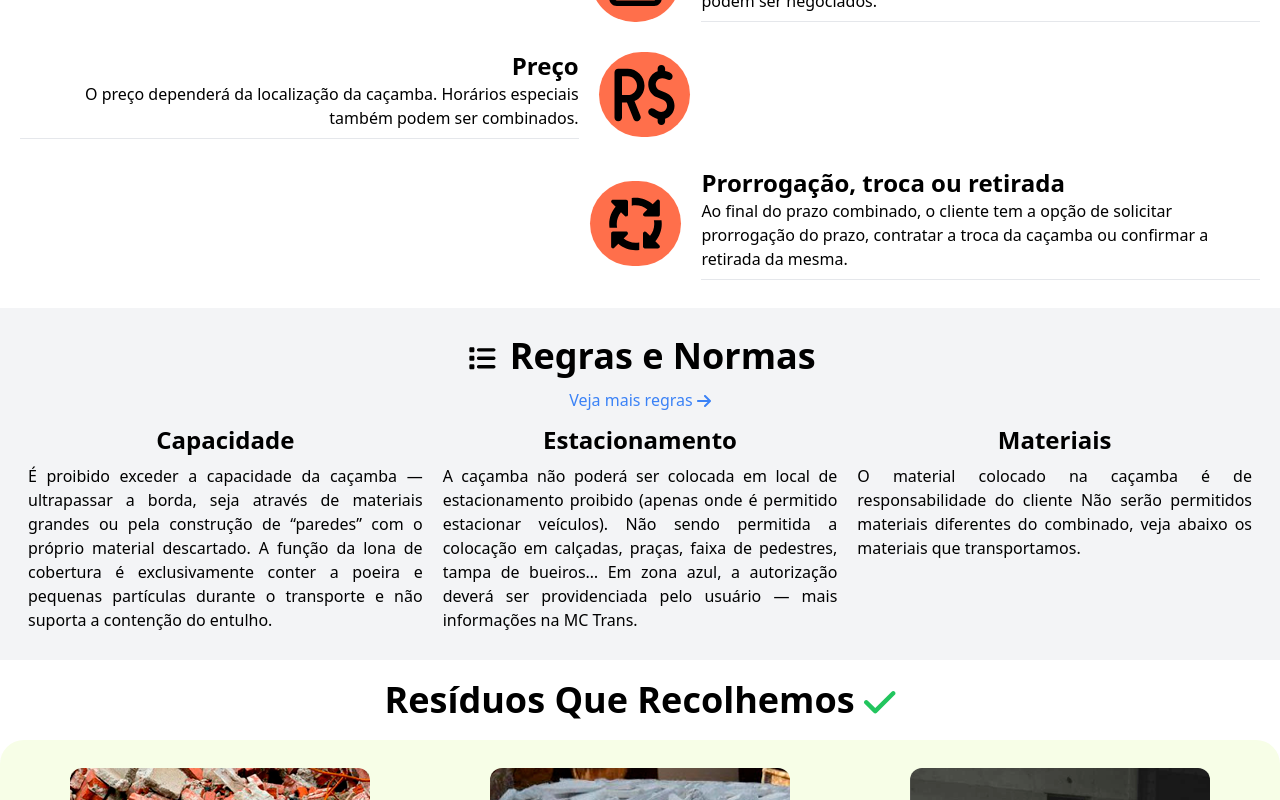
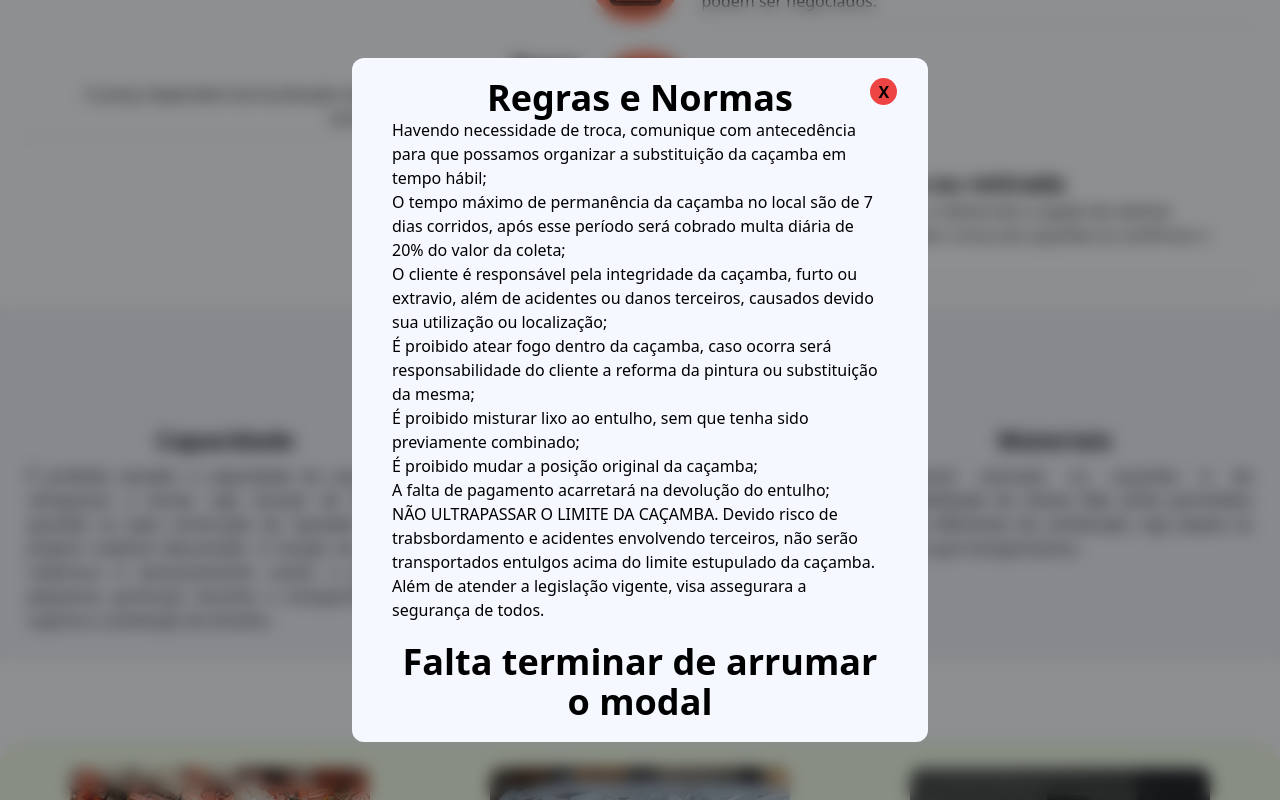
Before and after one commit to Durvaldo/Locamar, a Next.js app: page /cacamba in a window 1280 px wide. Both pictures are taken after a click on the element "Veja mais regras". Shown: the part 866-1666 px from the top of the page. Built offline with nearby package versions, Linux system fonts and the light colour scheme.

Commit message:
Criação do modal da pagina das caçambas

```diff
--- a/src/components/main_pages/CacambaMainPage.js
+++ b/src/components/main_pages/CacambaMainPage.js
@@ -1,7 +1,8 @@
 import { faCalendar } from "@fortawesome/free-regular-svg-icons";
-import { fa7, faArrowRight, faArrowsSpin, faBan, faBrazilianRealSign, faCheck, faDumpster, faList } from "@fortawesome/free-solid-svg-icons";
+import { fa7, faArrowsSpin, faBan, faBrazilianRealSign, faCheck, faDumpster, faList } from "@fortawesome/free-solid-svg-icons";
 import { FontAwesomeIcon } from "@fortawesome/react-fontawesome";
 import MainForm from "../patterns/MainForm";
+import MaisRegras from "../patterns/MaisRegras";
 
 const CacambaMainPage = ({className}) => {
 
@@ -79,7 +80,7 @@ const CacambaMainPage = ({className}) => {
                 <div className="container">
                     <div className="flex flex-col items-center">
                         <h1><FontAwesomeIcon className="scale-75" icon={faList} transform="down-1"/> Regras e Normas</h1>
-                        <p className="text-blue-500 cursor-pointer mt-3 hover:text-blue-700">Veja mais regras <FontAwesomeIcon icon={faArrowRight} transform="down-1"/></p>
+                        <MaisRegras/>
                     </div>
                     <div className="grid grid-cols-1 md:grid-cols-3 gap-5 mt-3">
                         <div>
@@ -162,8 +163,8 @@ const CacambaMainPage = ({className}) => {
             </section>
             <section className="container">
                 <div className="grid grid-cols-1 sm:grid-cols-2 gap-5">
-                    <div className="bg-locamar-secundary m-0 px-[50%] pt-3 pb-[90%] rounded-xl relative">
-                        <img className="object-cover absolute top-[2%] left-[2%] w-[96%] h-[96%]" src="/images/cacamba/cacambas-novas.jpeg" alt="caçambas cheias" />
+                    <div className="bg-locamar-secundary p-3 rounded-xl">
+                        <img className="object-cover h-full" src="/images/cacamba/cacambas-novas.jpeg" alt="caçambas cheias" />
                     </div>
                     <MainForm/>
                 </div>
--- /dev/null
+++ b/src/components/patterns/MaisRegras.js
@@ -0,0 +1,35 @@
+import { faArrowRight } from "@fortawesome/free-solid-svg-icons";
+import { FontAwesomeIcon } from "@fortawesome/react-fontawesome";
+import React from "react";
+
+export default function MaisRegras() {
+
+    const [formVisivel, setFormVisivel] = React.useState(false)
+
+    return (
+        <div className="relative">
+            <p className="text-blue-500 cursor-pointer mt-3 hover:text-blue-700 text-center bg-lime-200" onClick={() => setFormVisivel(true)}>Veja mais regras <FontAwesomeIcon icon={faArrowRight} transform="down-1"/></p>
+            {formVisivel
+                ? (<div className="fixed top-0 left-0 right-0 bg-[#1216197A] w-screen h-screen flex flex-col justify-center items-center backdrop-blur">
+                        <div className="max-w-xl bg-locamar-white relative py-5 px-10 rounded-xl">
+                            <div className="absolute bg-red-500 font-bold py-[0.1rem] rounded-full px-2 cursor-pointer left-[90%]" onClick={() => setFormVisivel(false)}>X</div>
+                            <h1 className="text-center">Regras e Normas</h1>
+                            <ul>
+                                <li>Havendo necessidade de troca, comunique com antecedência para que possamos organizar a substituição da caçamba em tempo hábil;</li>
+                                <li>O tempo máximo de permanência da caçamba no local são de 7 dias corridos, após esse período será cobrado multa diária de 20% do valor da coleta;</li>
+                                <li>O cliente é responsável pela integridade da caçamba, furto ou extravio, além de acidentes ou danos terceiros, causados devido sua utilização ou localização;</li>
+                                <li>É proibido atear fogo dentro da caçamba, caso ocorra será responsabilidade do cliente a reforma da pintura ou substituição da mesma;</li>
+                                <li>É proibido misturar lixo ao entulho, sem que tenha sido previamente combinado;</li>
+                                <li>É proibido mudar a posição original da caçamba;</li>
+                                <li>A falta de pagamento acarretará na devolução do entulho;</li>
+                                <li>NÃO ULTRAPASSAR O LIMITE DA CAÇAMBA. Devido risco de trabsbordamento e acidentes envolvendo terceiros, não serão transportados entulgos acima do limite estupulado da caçamba. Além de atender a legislação vigente, visa assegurara a segurança de todos.</li>
+                            </ul>
+
+                            <h1 className="mt-5 text-center">Falta terminar de arrumar o modal</h1>
+                        </div>
+                    </div>
+                ):null
+            }
+        </div>
+    )
+}
```
